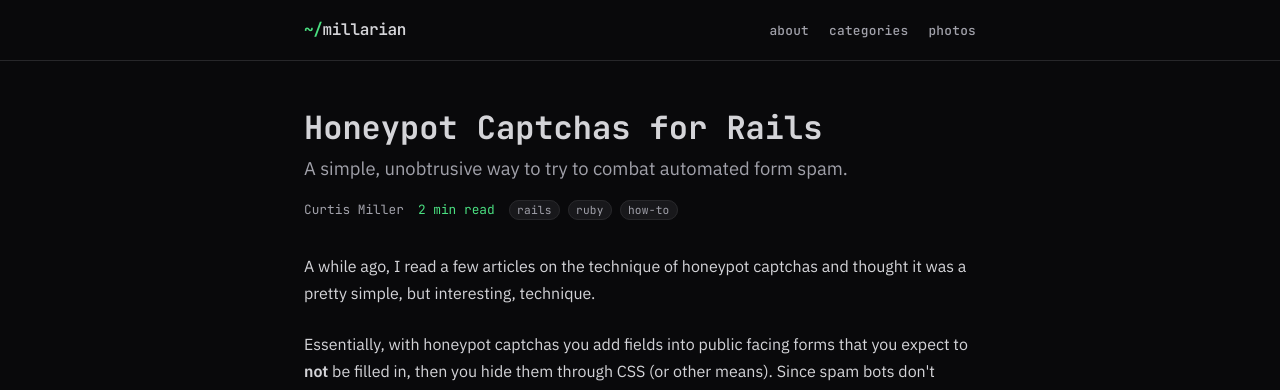
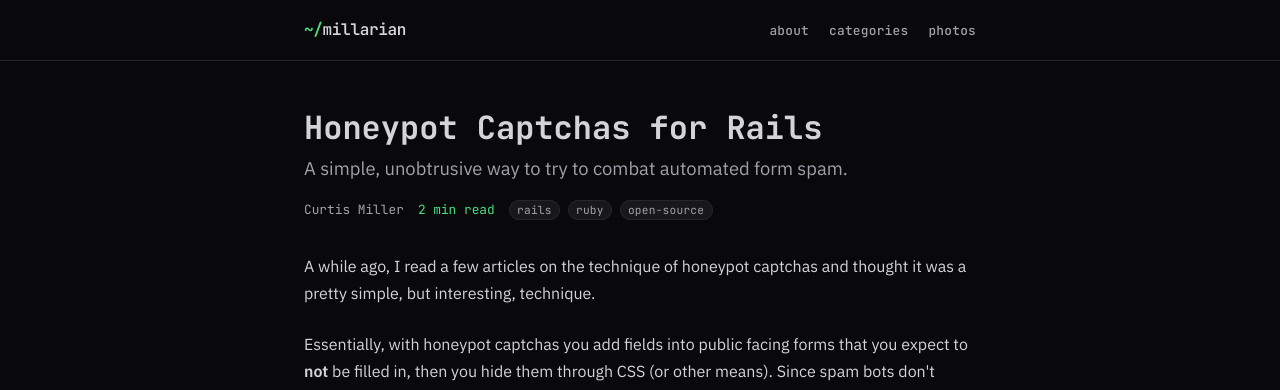
Before and after one commit to curtis/curtis.github.io, a Jekyll site: the page built from _posts/2010-04-12-honeypot-captchas-for-rails.html, in a window 1280 px wide and 900 px high. Shown: the top 390 px of the window. Built offline with Jekyll 4.4.1, drawn with Linux system fonts in a browser that asks for light colours; nearby versions of some CDN libraries; comment, search, counter and statistics services are not loaded.

Commit message:
move honeypot-captcha post to open-source category

```diff
--- a/_posts/2010-04-12-honeypot-captchas-for-rails.html
+++ b/_posts/2010-04-12-honeypot-captchas-for-rails.html
@@ -1,5 +1,5 @@
 ---
-categories: [rails, ruby, how-to]
+categories: [rails, ruby, open-source]
 date: 2010-04-12 16:10:03
 layout: post
 subtitle: "A simple, unobtrusive way to try to combat automated form spam. "
```
